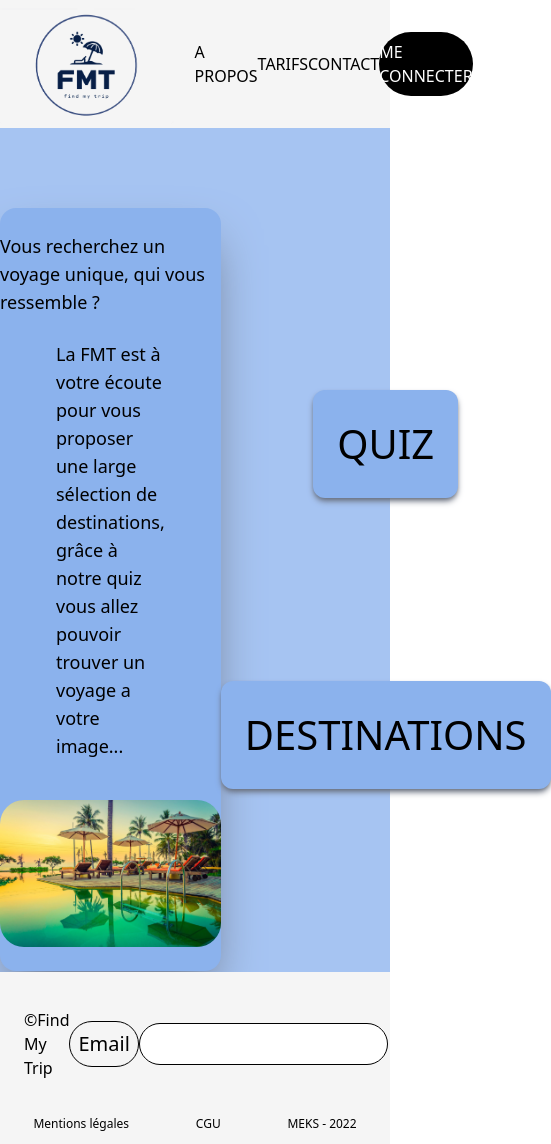
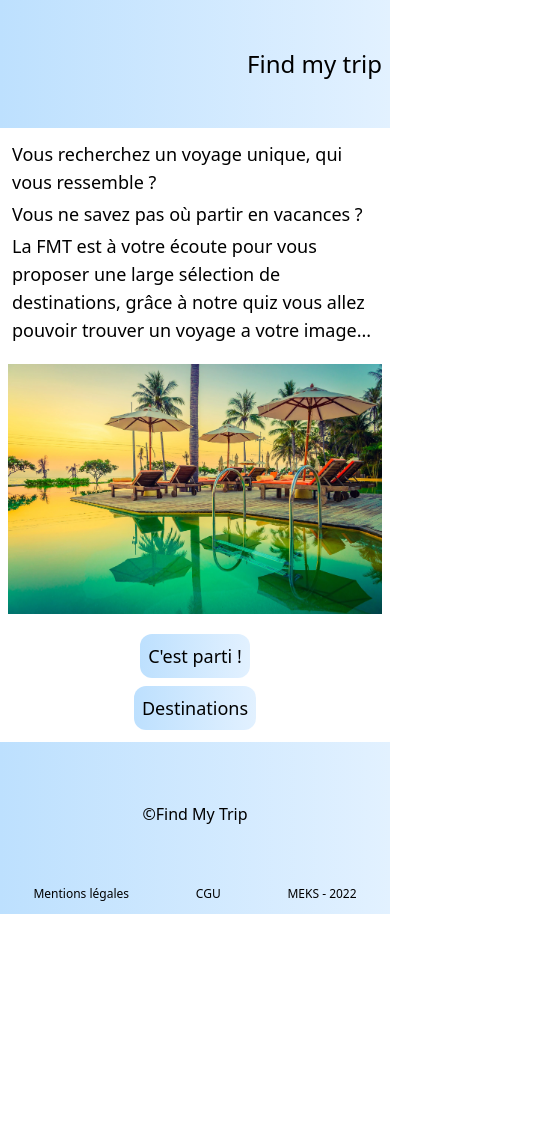
Before and after one commit to MaximeB29/hackathon01, a React (Vite) app: page / in a window 390 px wide. Shown: the whole page, 551 px wide, since content can reach past the window. After the commit the page ends 914 px from the top, so only its background shows below. Built offline with nearby package versions, Linux system fonts and the light colour scheme.

Commit message:
changed design & added responsive

```diff
--- a/src/components/AllDestinations.jsx
+++ b/src/components/AllDestinations.jsx
@@ -9,7 +9,7 @@ export default function AllDestinations() {
       <div className="  ">
         <div className="grid grid-cols-2  gap-2 m-2  md:grid-cols-3  ">
           {Destinations.map((destination) => (
-            <button className="flex bg-[#8BB2ED] flex-col items-center rounded-xl p-3 shadow-lg shadow-slate-400">
+            <button className="flex flex-col items-center rounded-xl p-3 shadow-lg shadow-slate-400">
               <Link to={`/destination/${destination.id}`} className="">
                 {destination.name}
               </Link>
--- a/src/components/Destination.jsx
+++ b/src/components/Destination.jsx
@@ -12,44 +12,32 @@ function Destination() {
   console.log(id);
 
   return (
-    <div className="bg-[#A6C4F2] bg-cover">
+    <div className="bg-cover">
       <div className="pt-10">
         {id != 2 ? (
-          <h1 className="text-9xl font-Inter text-center pb-10">
+          <h1 className="text-3xl font-Inter text-center pb-10">
             {destination.name}
           </h1>
         ) : (
-          <h1 className="text-9xl font-Inter text-center pb-10">
+          <h1 className="text-3xl font-Inter text-center pb-10">
             A Lille chez Maurice
           </h1>
         )}
       </div>
       <div>
-        <p className="text-sm font-Inter text-center mx-40 pb-5 md:text-xl">
+        <p className="text-sm font-Inter mx-4 pb-5">
           {destination.description}
         </p>
       </div>
       <div className="flex flex-col items-center space-y-5 py-10">
-        {id != 2 ? (
-          <img
-            className="w-2/3 shadow-lg shadow-gray-500 rounded-3xl"
-            src={destination.pic1}
-            alt="first pic"
-          />
-        ) : (
-          ""
-        )}
-        <img
-          className="w-2/3 shadow-lg shadow-gray-500 rounded-3xl"
-          src={destination.pic2}
-          alt="second pic"
-        />
+        {id != 2 ? <img src={destination.pic1} alt="first pic" /> : ""}
+        <img src={destination.pic2} alt="second pic" />
       </div>
       <div className="flex justify-center mb-5">
         <Link to={"/quiz"} element={<Quiz />}>
           <button
             type="button"
-            className="bg-[#8BB2ED] rounded-xl px-4 py-2 shadow-md"
+            className="bg-gradient-to-r from-[#BDE0FE] to-[#E2F1FF] rounded-xl px-4 py-2 shadow-md"
           >
             Refaire le quiz
           </button>
--- a/src/components/Home/Home.jsx
+++ b/src/components/Home/Home.jsx
@@ -6,45 +6,38 @@ import AllDestinations from "../AllDestinations";
 
 function Home() {
   return (
-    <div className="bg-[#A6C4F2] w-screen h-screen">
-      <div className="flex justify-around py-20">
-        <div className="flex flex-col bg-[#8BB2ED] w-[700px] items-center font-Inter shadow-2xl shadow-gray-500 rounded-2xl py-6">
-          <h1 className="text-lg">
+    <div className="">
+      <div className="flex flex-col items-center font-Inter text-lg m-2">
+        <div>
+          <h1 className="m-1">
             Vous recherchez un voyage unique, qui vous ressemble ?
           </h1>
-          {/* <hr className="dark:bg-gray-700" /> */}
-          <div className="border-black"></div>
-          <p className="text-lg mx-14 my-6">
+          <h1 className="m-1">Vous ne savez pas où partir en vacances ?</h1>
+          <p className="m-1">
             La FMT est à votre écoute pour vous proposer une large sélection de
             destinations, grâce à notre quiz vous allez pouvoir trouver un
             voyage a votre image...
           </p>
-          <div className="pt-4">
-            <img
-              className="w-[600px] rounded-3xl"
-              src={bghome}
-              alt="background home"
-            />
+          <div className="py-4">
+            <img src={bghome} alt="background home" />
           </div>
         </div>
-        <div className="flex flex-col justify-evenly items-center">
         <Link to={"/quiz"} element={<Quiz />}>
           <button
-              className="bg-[#8BB2ED] rounded-xl shadow-md shadow-gray-500 text-[40px] p-6"
+            className="bg-gradient-to-r from-[#BDE0FE] to-[#E2F1FF] rounded-xl p-2 m-1"
             type="button"
           >
-              QUIZ
+            C'est parti !
           </button>
         </Link>
         <Link to={"/alldestinations"} element={<Quiz />}>
           <button
-              className="bg-[#8BB2ED] rounded-xl shadow-md shadow-gray-500 text-[40px] p-6"
+            className="bg-gradient-to-r from-[#BDE0FE] to-[#E2F1FF] rounded-xl p-2 m-1"
             type="button"
           >
-              DESTINATIONS
+            Destinations
           </button>
         </Link>
-        </div>
       </div>
     </div>
   );
--- a/src/components/Layout/Footer.jsx
+++ b/src/components/Layout/Footer.jsx
@@ -2,23 +2,10 @@ import React from "react";
 
 function Footer() {
   return (
-    <div className="font-Inter bg-[#F5F5F5]">
+    <div className="font-Inter bg-gradient-to-r from-[#BDE0FE] to-[#E2F1FF]">
       <div className="flex justify-around p-6">
         <div className="flex items-center h-24">
           <p className="font-Inter">©Find My Trip</p>
-        </div>
-        <div className="flex justify-center items-center">
-          <button
-            className="border text-xl border-black p-2 rounded-3xl"
-            type="button"
-          >
-            Email
-          </button>
-          <input
-            className="border border-black p-2 rounded-3xl"
-            type="text"
-            value=""
-          />
         </div>
       </div>
       <div className="flex justify-around mb-3">
--- a/src/components/Layout/Navbar/Navbar/Navbar.jsx
+++ b/src/components/Layout/Navbar/Navbar/Navbar.jsx
@@ -1,24 +1,13 @@
 import React from "react";
 import { Link } from "react-router-dom";
-import fmt from "../../../../assets/logo/logo.png";
-import search from "../../../../assets/logo/search.png";
+import Home from "../../../Home/Home";
 
 function Navbar() {
   return (
-    <div className="bg-[#F5F5F5] h-32 font-Inter w-full ">
-      <div className="flex items-center justify-around">
-        <img className="h-32" src={fmt} alt="logo fmt" />
-        <div className="flex ml-4"></div>
-        <Link to="/">A PROPOS</Link>
-        <Link to="/">TARIFS</Link>
-        <Link to="/">CONTACT</Link>
-        <div className="flex items-center justify-center bg-black h-14 w-14 rounded-full">
-          <img className="h-5" src={search} alt="logo search" />
-        </div>
-        <div className="flex items-center justify-center bg-black h-16 w-64 rounded-full">
-          <p className="text-white">ME CONNECTER</p>
-        </div>
-      </div>
+    <div className="bg-gradient-to-r from-[#BDE0FE] to-[#E2F1FF] h-32 font-Inter flex justify-end items-center text-2xl p-2">
+      <Link to={"/"} element={<Home />}>
+        Find my trip
+      </Link>
     </div>
   );
 }
--- a/src/components/Layout/index.jsx
+++ b/src/components/Layout/index.jsx
@@ -5,7 +5,7 @@ import Footer from "./Footer";
 
 function Layout() {
   return (
-    <div className="w-screen h-screen flex flex-col justify-between">
+    <div className="flex flex-col justify-between">
       <Navbar />
       <Outlet />
       <Footer />
--- a/src/components/Quiz/Quiz.jsx
+++ b/src/components/Quiz/Quiz.jsx
@@ -30,31 +30,24 @@ function Quiz() {
   };
 
   return (
-    <div className="bg-[#A6C4F2] w-full h-full">
+    <div className="">
       {endQuiz ? (
         <Results currentAnswer={currentAnswer} />
       ) : (
         <div className="flex flex-col justify-items-center h-1/3">
-          <div className="flex justify-center text-white border border-slate-400 rounded-xl bg-slate-400 m-8 md:mx-auto md:w-2/3">
+          <div className="bg-gradient-to-r from-[#BDE0FE] to-[#E2F1FF] flex justify-center rounded-xl m-8 md:mx-auto md:w-2/3">
             <span>Question {currentQuestion + 1}</span>/{TOTAL_NUM_QUESTIONS}
           </div>
-          <div className="flex flex-col items-center justify-center border border-slate-400 mx-8 mb-100 rounded-xl bg-slate-400 shadow-gray-400 shadow-sm h-auto md:mx-auto md:w-2/3 md:h-4/5">
+          <div className="bg-gradient-to-r from-[#BDE0FE] to-[#E2F1FF] flex flex-col items-center justify-center mx-8 mb-100 rounded-xl shadow-sm h-auto md:mx-auto md:w-2/3 md:h-4/5">
             <div className="my-2">Tu préfères :</div>
             <div className="mb-10">{randomQuestion.question}</div>
           </div>
-          <div className="flex mt-10 justify-center">
+          <div className="flex mt-10 justify-evenly">
             {randomQuestion.answers.map((answer) => (
               <button
-                className="border bg-white rounded-lg w-2/3 flex justify-center items-center mx-5 md:w-1/4"
+                className="bg-gradient-to-r from-[#BDE0FE] to-[#E2F1FF] rounded-lg w-1/4 p-2 mb-5 flex justify-center items-center"
                 onClick={() => handleAnswerOptionCLick(answer.response)}
               >
-                <div>
-                  <img
-                    className=" flex h-5 w-auto "
-                    src="/src/assets/images/bousole.png"
-                    alt="bousole"
-                  />
-                </div>
                 <div> {answer.response}</div>
               </button>
             ))}
--- a/src/components/Results/Results.jsx
+++ b/src/components/Results/Results.jsx
@@ -35,7 +35,7 @@ function Results({ currentAnswer }) {
       >
         <button
           type="button"
-          className="bg-[#6caad9] rounded-xl px-2 shadow-md"
+          className="bg-gradient-to-r from-[#BDE0FE] to-[#E2F1FF] rounded-xl p-2 shadow-md"
         >
           Découvre ta destination ici
         </button>
```
Also changed, not shown: src/components/DbDestination.js (+11 -11 lines). Lines whose indentation alone changed are shown as unchanged.
